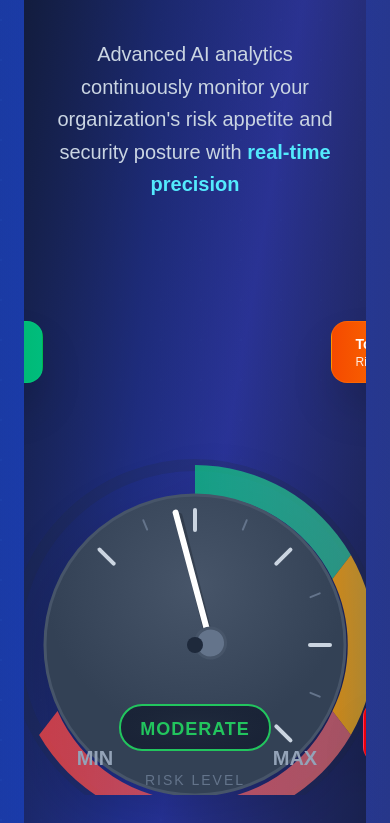
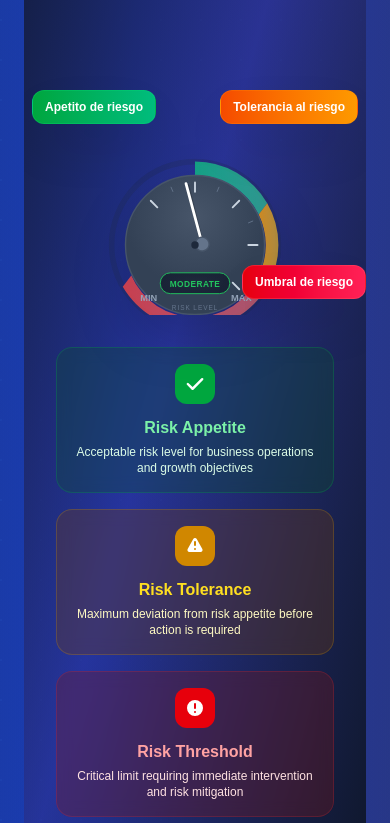
Before and after one commit to emi10147/cyberthink-platform, a Next.js app: page / in a window 390 px wide. Shown: the part 5861-6684 px from the top of the page. Built offline with nearby package versions, Linux system fonts and the light colour scheme.

Commit message:
Make risk gauge fully responsive for mobile devices

```diff
--- a/src/app/page.tsx
+++ b/src/app/page.tsx
@@ -958,7 +958,7 @@ export default function Dashboard() {
 
           {/* Professional Risk Tolerance Assessment */}
           <motion.div
-            className="relative py-32 px-8 overflow-hidden"
+            className="relative py-16 md:py-32 px-4 md:px-8 overflow-hidden"
             initial={{ opacity: 0 }}
             whileInView={{ opacity: 1 }}
             transition={{ duration: 1.2 }}
@@ -986,22 +986,20 @@ export default function Dashboard() {
                   <span className="text-blue-300 text-sm font-medium tracking-wide">ENTERPRISE RISK MANAGEMENT</span>
                 </motion.div>
 
-                <h2 className="text-5xl md:text-7xl font-extrabold mb-8 bg-clip-text text-transparent bg-gradient-to-r from-white via-blue-100 to-cyan-300">
+                <h2 className="text-3xl md:text-5xl lg:text-7xl font-extrabold mb-6 md:mb-8 bg-clip-text text-transparent bg-gradient-to-r from-white via-blue-100 to-cyan-300">
                   Risk Tolerance Assessment
                 </h2>
-                <p className="text-xl md:text-2xl text-slate-300 max-w-4xl mx-auto leading-relaxed mb-16">
+                <p className="text-base md:text-xl lg:text-2xl text-slate-300 max-w-4xl mx-auto leading-relaxed mb-12 md:mb-16 px-4">
                   Advanced AI analytics continuously monitor your organization's risk appetite and security posture with
                   <span className="text-cyan-300 font-semibold"> real-time precision</span>
                 </p>
               </motion.div>
 
-              <div className="relative">
+              <div className="relative flex justify-center items-center px-4 md:px-0">
               {/* Risk Tolerance Gauge SVG */}
               <motion.svg
-                width="600"
-                height="450"
+                className="w-full max-w-md md:max-w-lg lg:max-w-xl drop-shadow-2xl"
                 viewBox="0 0 600 450"
-                className="drop-shadow-2xl"
                 initial={{ opacity: 0, scale: 0.8 }}
                 animate={{ opacity: 1, scale: 1 }}
                 transition={{ duration: 1.5, delay: 0.5 }}
@@ -1168,74 +1166,74 @@ export default function Dashboard() {
                 </defs>
               </motion.svg>
 
-              {/* Premium Floating Labels */}
+              {/* Premium Floating Labels - Responsive */}
               <motion.div
-                className="absolute -top-6 -left-4 bg-gradient-to-r from-green-600 to-emerald-500 text-white px-6 py-3 rounded-2xl shadow-2xl border border-green-400/30"
+                className="absolute -top-4 md:-top-6 -left-2 md:-left-4 bg-gradient-to-r from-green-600 to-emerald-500 text-white px-3 py-2 md:px-6 md:py-3 rounded-xl md:rounded-2xl shadow-2xl border border-green-400/30"
                 initial={{ opacity: 0, x: -30, y: 20 }}
                 animate={{ opacity: 1, x: 0, y: 0 }}
                 transition={{ delay: 3 }}
               >
-                <div className="text-sm font-bold">Apetito de riesgo</div>
-                <div className="text-xs opacity-90">Risk Appetite</div>
+                <div className="text-xs md:text-sm font-bold">Apetito de riesgo</div>
+                <div className="text-xs opacity-90 hidden md:block">Risk Appetite</div>
               </motion.div>
 
               <motion.div
-                className="absolute -top-6 -right-4 bg-gradient-to-r from-orange-600 to-amber-500 text-white px-6 py-3 rounded-2xl shadow-2xl border border-orange-400/30"
+                className="absolute -top-4 md:-top-6 -right-2 md:-right-4 bg-gradient-to-r from-orange-600 to-amber-500 text-white px-3 py-2 md:px-6 md:py-3 rounded-xl md:rounded-2xl shadow-2xl border border-orange-400/30"
                 initial={{ opacity: 0, x: 30, y: 20 }}
                 animate={{ opacity: 1, x: 0, y: 0 }}
                 transition={{ delay: 3.2 }}
               >
-                <div className="text-sm font-bold">Tolerancia al riesgo</div>
-                <div className="text-xs opacity-90">Risk Tolerance</div>
+                <div className="text-xs md:text-sm font-bold">Tolerancia al riesgo</div>
+                <div className="text-xs opacity-90 hidden md:block">Risk Tolerance</div>
               </motion.div>
 
               <motion.div
-                className="absolute bottom-8 -right-8 bg-gradient-to-r from-red-600 to-rose-500 text-white px-6 py-3 rounded-2xl shadow-2xl border border-red-400/30"
+                className="absolute bottom-4 md:bottom-8 -right-4 md:-right-8 bg-gradient-to-r from-red-600 to-rose-500 text-white px-3 py-2 md:px-6 md:py-3 rounded-xl md:rounded-2xl shadow-2xl border border-red-400/30"
                 initial={{ opacity: 0, x: 20, y: -20 }}
                 animate={{ opacity: 1, x: 0, y: 0 }}
                 transition={{ delay: 3.4 }}
               >
-                <div className="text-sm font-bold">Umbral de riesgo</div>
-                <div className="text-xs opacity-90">Risk Threshold</div>
+                <div className="text-xs md:text-sm font-bold">Umbral de riesgo</div>
+                <div className="text-xs opacity-90 hidden md:block">Risk Threshold</div>
               </motion.div>
               </div>
             </div>
 
             {/* Risk Assessment Details */}
             <motion.div
-              className="grid grid-cols-1 md:grid-cols-3 gap-6 mt-16 max-w-4xl"
+              className="grid grid-cols-1 md:grid-cols-3 gap-4 md:gap-6 mt-8 md:mt-16 max-w-4xl px-4 md:px-0"
               initial={{ opacity: 0, y: 30 }}
               animate={{ opacity: 1, y: 0 }}
               transition={{ delay: 3 }}
             >
-              <div className="bg-green-900/30 backdrop-blur-sm rounded-2xl p-6 border border-green-500/20 text-center">
-                <div className="w-12 h-12 bg-green-600 rounded-xl flex items-center justify-center mx-auto mb-4">
+              <div className="bg-green-900/30 backdrop-blur-sm rounded-2xl p-4 md:p-6 border border-green-500/20 text-center">
+                <div className="w-10 h-10 md:w-12 md:h-12 bg-green-600 rounded-xl flex items-center justify-center mx-auto mb-3 md:mb-4">
                   <svg className="w-6 h-6 text-white" fill="currentColor" viewBox="0 0 20 20">
                     <path fillRule="evenodd" d="M16.707 5.293a1 1 0 010 1.414l-8 8a1 1 0 01-1.414 0l-4-4a1 1 0 011.414-1.414L8 12.586l7.293-7.293a1 1 0 011.414 0z" clipRule="evenodd" />
                   </svg>
                 </div>
-                <h3 className="text-lg font-semibold text-green-300 mb-2">Risk Appetite</h3>
-                <p className="text-green-100 text-sm">Acceptable risk level for business operations and growth objectives</p>
+                <h3 className="text-base md:text-lg font-semibold text-green-300 mb-1 md:mb-2">Risk Appetite</h3>
+                <p className="text-green-100 text-xs md:text-sm">Acceptable risk level for business operations and growth objectives</p>
               </div>
 
-              <div className="bg-yellow-900/30 backdrop-blur-sm rounded-2xl p-6 border border-yellow-500/20 text-center">
-                <div className="w-12 h-12 bg-yellow-600 rounded-xl flex items-center justify-center mx-auto mb-4">
-                  <svg className="w-6 h-6 text-white" fill="currentColor" viewBox="0 0 20 20">
+              <div className="bg-yellow-900/30 backdrop-blur-sm rounded-2xl p-4 md:p-6 border border-yellow-500/20 text-center">
+                <div className="w-10 h-10 md:w-12 md:h-12 bg-yellow-600 rounded-xl flex items-center justify-center mx-auto mb-3 md:mb-4">
+                  <svg className="w-5 h-5 md:w-6 md:h-6 text-white" fill="currentColor" viewBox="0 0 20 20">
                     <path fillRule="evenodd" d="M8.257 3.099c.765-1.36 2.722-1.36 3.486 0l5.58 9.92c.75 1.334-.213 2.98-1.742 2.98H4.42c-1.53 0-2.493-1.646-1.743-2.98l5.58-9.92zM11 13a1 1 0 11-2 0 1 1 0 012 0zm-1-8a1 1 0 00-1 1v3a1 1 0 002 0V6a1 1 0 00-1-1z" clipRule="evenodd" />
                   </svg>
                 </div>
-                <h3 className="text-lg font-semibold text-yellow-300 mb-2">Risk Tolerance</h3>
-                <p className="text-yellow-100 text-sm">Maximum deviation from risk appetite before action is required</p>
+                <h3 className="text-base md:text-lg font-semibold text-yellow-300 mb-1 md:mb-2">Risk Tolerance</h3>
+                <p className="text-yellow-100 text-xs md:text-sm">Maximum deviation from risk appetite before action is required</p>
               </div>
 
-              <div className="bg-red-900/30 backdrop-blur-sm rounded-2xl p-6 border border-red-500/20 text-center">
-                <div className="w-12 h-12 bg-red-600 rounded-xl flex items-center justify-center mx-auto mb-4">
-                  <svg className="w-6 h-6 text-white" fill="currentColor" viewBox="0 0 20 20">
+              <div className="bg-red-900/30 backdrop-blur-sm rounded-2xl p-4 md:p-6 border border-red-500/20 text-center">
+                <div className="w-10 h-10 md:w-12 md:h-12 bg-red-600 rounded-xl flex items-center justify-center mx-auto mb-3 md:mb-4">
+                  <svg className="w-5 h-5 md:w-6 md:h-6 text-white" fill="currentColor" viewBox="0 0 20 20">
                     <path fillRule="evenodd" d="M18 10a8 8 0 11-16 0 8 8 0 0116 0zm-7 4a1 1 0 11-2 0 1 1 0 012 0zm-1-9a1 1 0 00-1 1v4a1 1 0 102 0V6a1 1 0 00-1-1z" clipRule="evenodd" />
                   </svg>
                 </div>
-                <h3 className="text-lg font-semibold text-red-300 mb-2">Risk Threshold</h3>
-                <p className="text-red-100 text-sm">Critical limit requiring immediate intervention and risk mitigation</p>
+                <h3 className="text-base md:text-lg font-semibold text-red-300 mb-1 md:mb-2">Risk Threshold</h3>
+                <p className="text-red-100 text-xs md:text-sm">Critical limit requiring immediate intervention and risk mitigation</p>
               </div>
             </motion.div>
           </motion.div>
```
